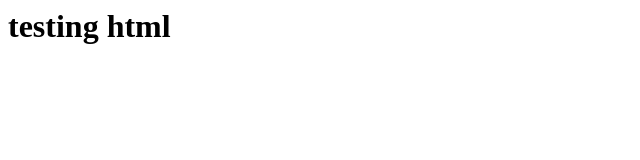
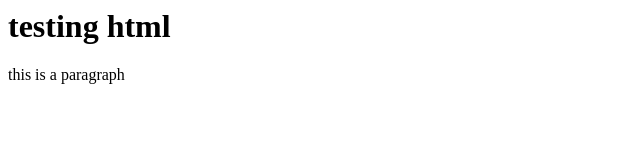
Before and after one commit to alylim/coursera-bootstrap, a website: page index.html in a window 1280 px wide. Shown: the whole page, without its empty margins (0-640 px from the left). Drawn offline with Linux system fonts and the light colour scheme.

Commit message:
incorporated lite server

```diff
--- a/index.html
+++ b/index.html
@@ -3,6 +3,7 @@
 
 <body>
     <h1>testing html</h1>
+    <p>this is a paragraph</p>
 
 
 </body>
```
Also changed, not shown: package.json (added, +24 -0 lines), 2 other files.
